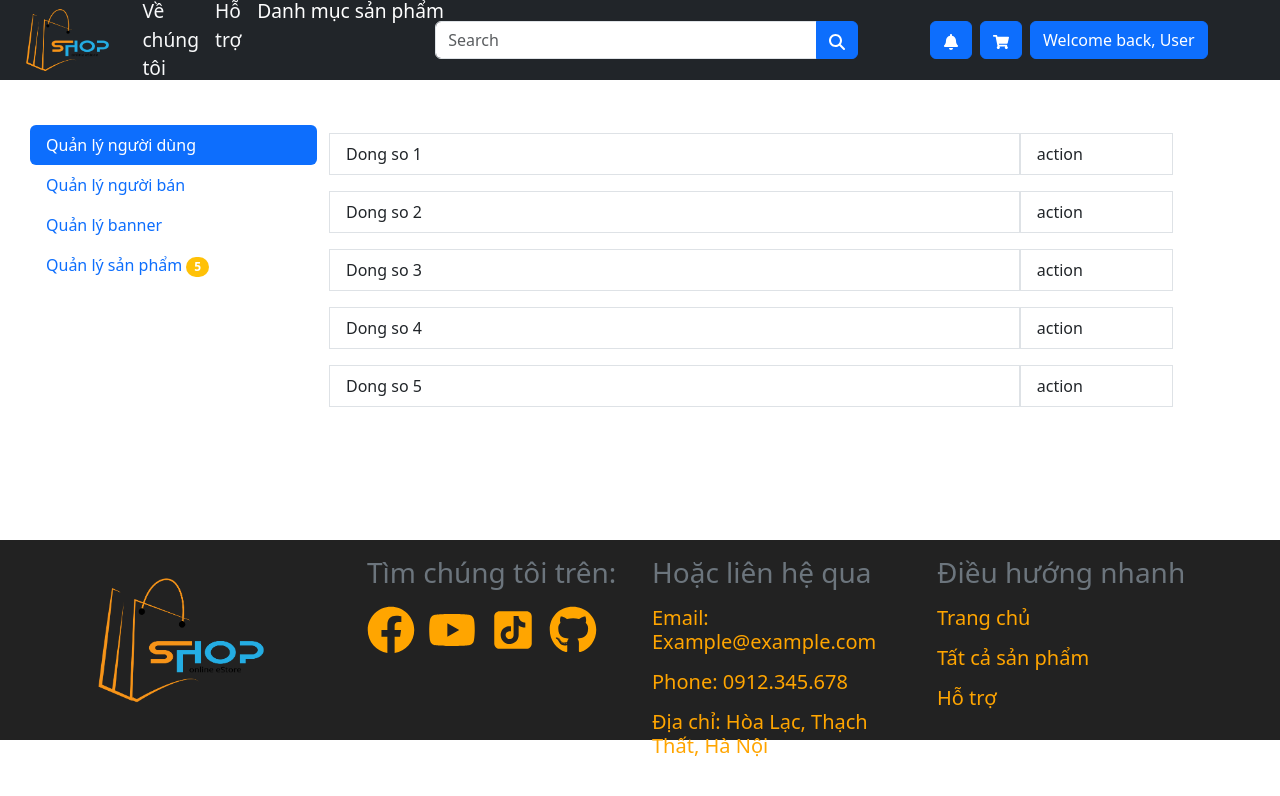
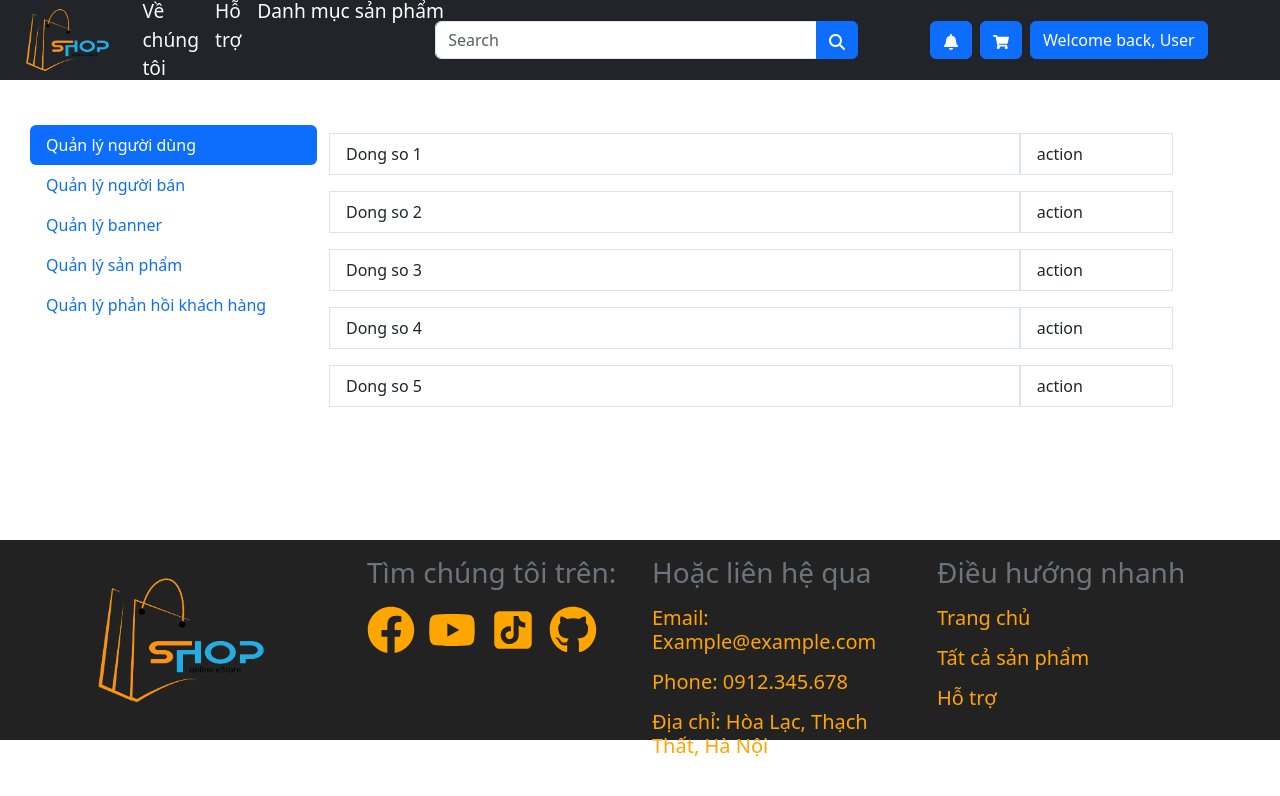
Before and after one commit to MinhBTHE186598/OnlineShop, a React (Create React App) app: page /homeAdmin in a window 1280 px wide. Shown: the top 796 px of the page. Built offline with nearby package versions, Linux system fonts and the light colour scheme.

Commit message:
them quan ly phan hoi

```diff
--- a/src/components/AdminActionList.js
+++ b/src/components/AdminActionList.js
@@ -26,7 +26,10 @@ function AdminAction() {
                                 <Nav.Link eventKey="third">Quản lý banner</Nav.Link>
                             </Nav.Item>
                             <Nav.Item>
-                                <Nav.Link eventKey="fourth">Quản lý sản phẩm <Badge bg="warning" pill>{Arr.length}</Badge></Nav.Link>
+                                <Nav.Link eventKey="fourth">Quản lý sản phẩm </Nav.Link>
+                            </Nav.Item>
+                            <Nav.Item>
+                                <Nav.Link eventKey="fifth">Quản lý phản hồi khách hàng </Nav.Link>
                             </Nav.Item>
                         </Nav>
                     </Col>
@@ -72,6 +75,16 @@ function AdminAction() {
                                     ))}
                                 </Row>
                             </Tab.Pane>
+                            <Tab.Pane eventKey="fifth">
+                                <Row>
+                                    {Arr.map((index) => (
+                                        <ListGroup key={index} horizontal className="my-2">
+                                            <Col sm={9}><ListGroup.Item >Dong so {index}</ListGroup.Item></Col>
+                                            <Col sm={2}><ListGroup.Item >action</ListGroup.Item></Col>
+                                        </ListGroup>
+                                    ))}
+                                </Row>
+                            </Tab.Pane>
                         </Tab.Content>
                     </Col>
                 </Row>
```
